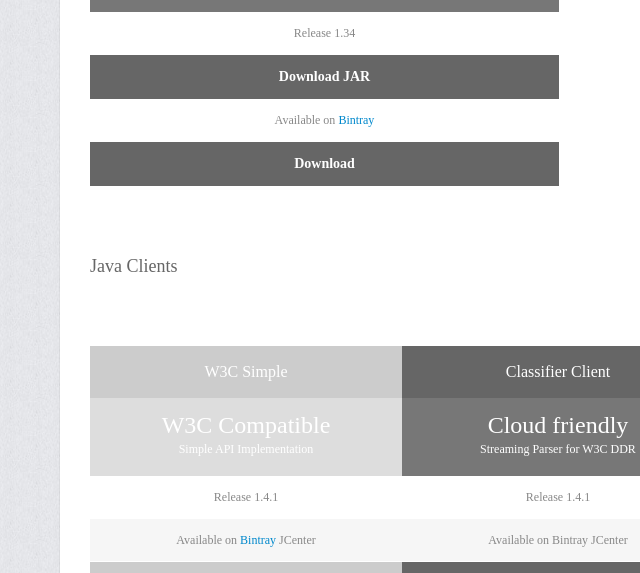
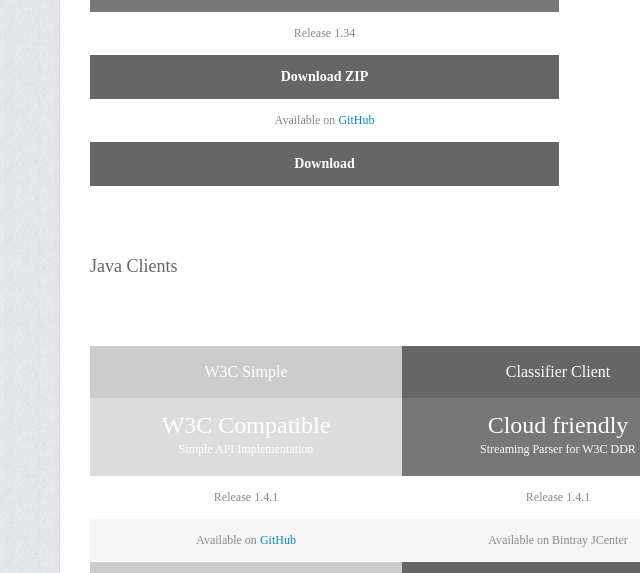
Before and after one commit to OpenDDRmobi/OpenDDRmobi.github.io, a plain HTML site: page downloads.html in a window 1280 px wide. Shown: the part 380-953 px from the top of the page, 80-720 px from the left. Drawn offline with Linux system fonts and the light colour scheme; a web font is replaced by a local one.

```diff
--- a/downloads.html
+++ b/downloads.html
@@ -228,11 +228,11 @@
 						<ul>
 							<li>Release 1.34</li>
 						</ul>
-						<a href="https://dl.bintray.com/openddr/maven/mobi/openddr/openddr-data/1.34/openddr-data-1.34.jar" class="buy"><span>Download JAR</span></a>
+						<a href="https://github.com/OpenDDRmobi/openddr-data/archive/refs/tags/1.34.zip" class="buy"><span>Download ZIP</span></a>
 						<ul>
-							<li>Available on <a href="https://bintray.com/openddr">Bintray</a></li>
+							<li>Available on <a href="https://github.com/OpenDDRmobi">GitHub</a></li>
 						</ul>
-						<a href="https://dl.bintray.com/openddr/ddr/1.34/" class="buy"><span>Download</span></a>
+						<a href="https://github.com/OpenDDRmobi/openddr-data/releases/tag/1.34" class="buy"><span>Download</span></a>
 					</div>
 				</div>
 
@@ -258,7 +258,7 @@
 						<ul>
 							<li>Release 1.4.1</li>
 
-							<li>Available on <a href="https://bintray.com/openddr">Bintray</a> JCenter</li>
+							<li>Available on <a href="https://github.com/OpenDDRmobi/">GitHub</a></li>
 							<!--
 							<li>Custom option</li>
 							<li>Custom option</li>
```
